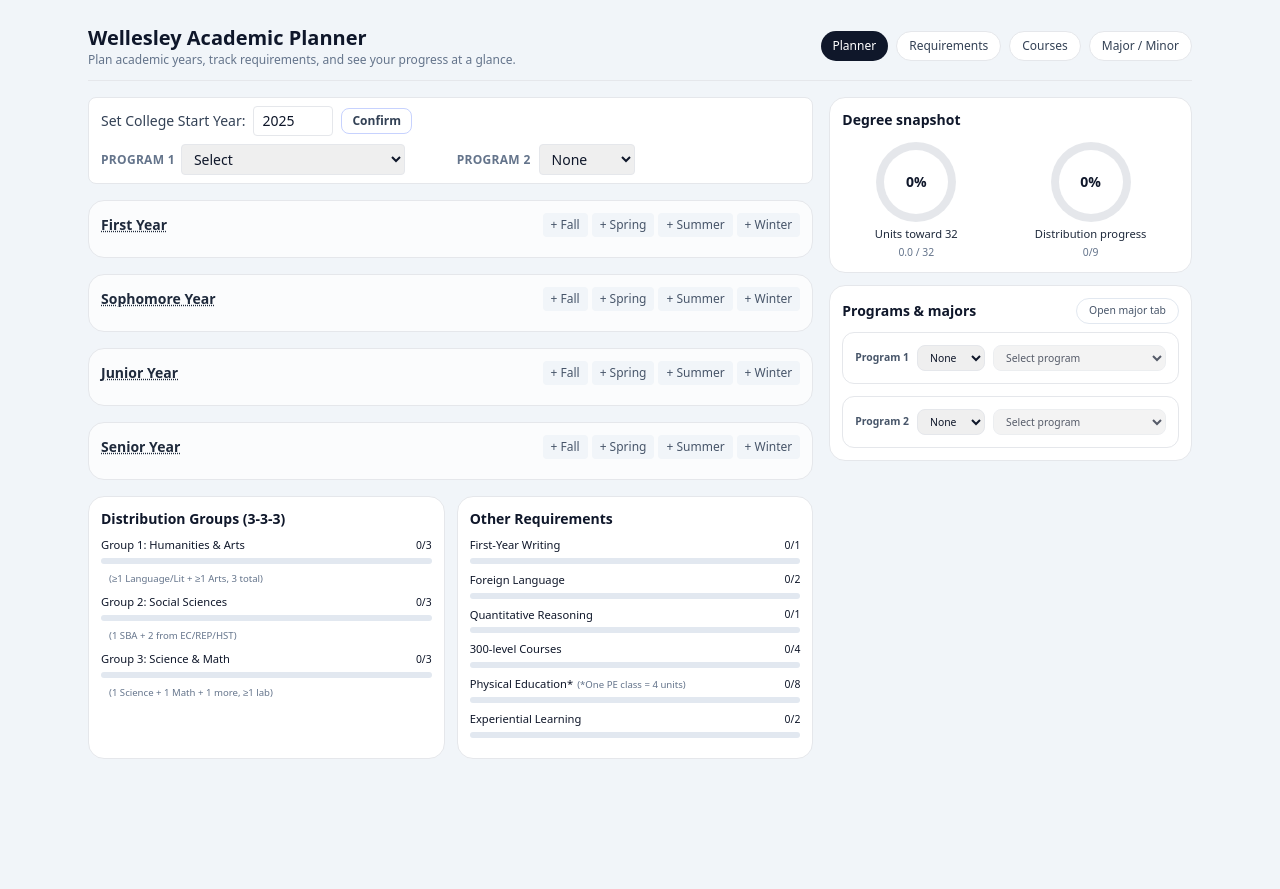
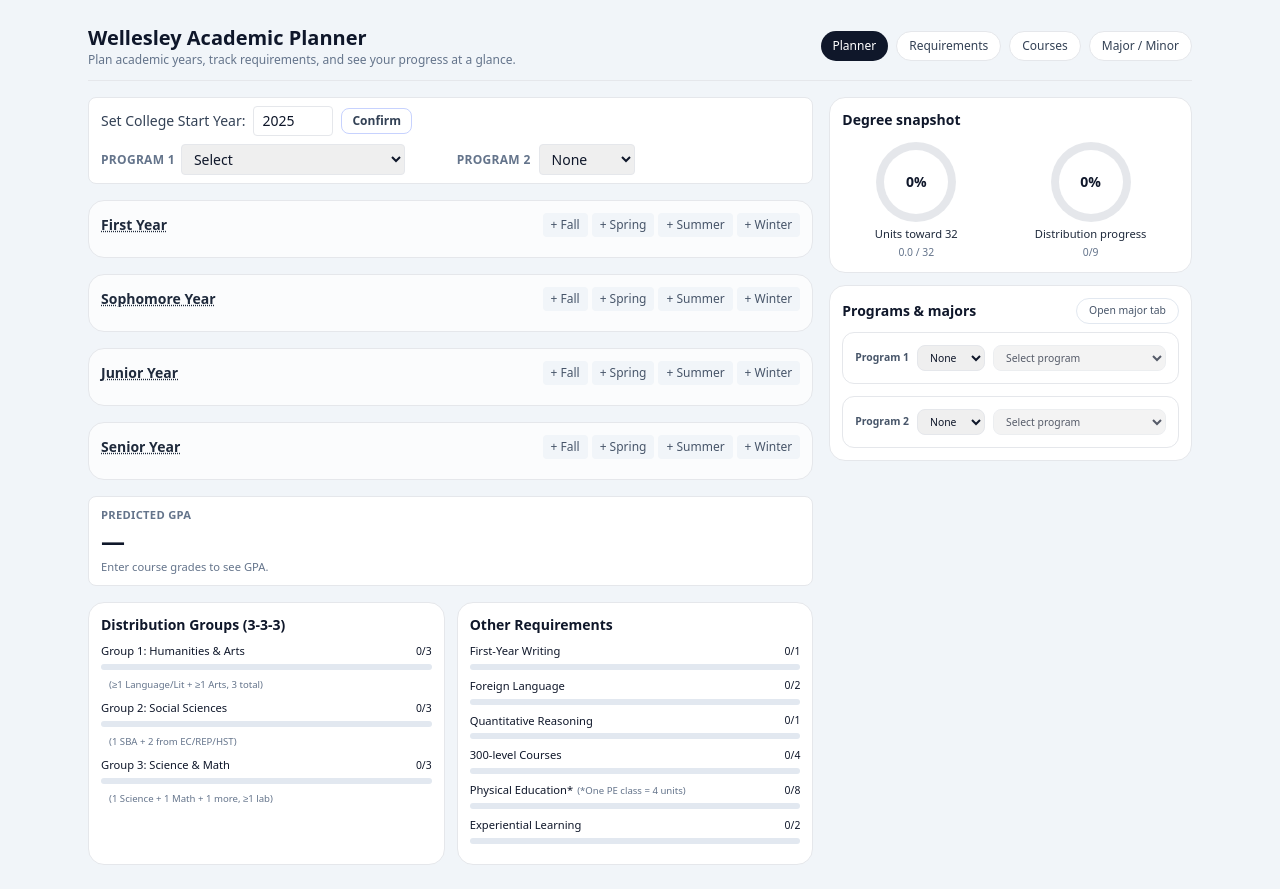
Before and after one commit to myosotis-rain/Wellesley_Degree_Tracker, a React (Vite) app: page / in a window 1280 px wide. Before the commit the page ends 800 px from the top, so only its background shows below. Built offline with nearby package versions, Linux system fonts and the light colour scheme.

Commit message:
feat: added gpa calculation

```diff
--- a/src/app.jsx
+++ b/src/app.jsx
@@ -18,6 +18,11 @@
   compactCourseCode,
   codesMatch,
 } from "./utils.js";
+import {
+  GPA_POINTS,
+  LETTER_GRADE_OPTIONS,
+  NON_LETTER_GRADE_OPTIONS,
+} from "./constants/grades.js";
 import { loadFromLocalStorage, saveToLocalStorage } from "./storage.js";
 import {
   EditableYearLabel,
@@ -74,6 +79,25 @@
 const MAX_CUSTOM_MINOR_REQUIREMENTS = 12;
 const DEFAULT_CUSTOM_MINOR_COUNT = 6;
 const SUBJECT_NAME_SET = new Set(subjectOptions);
+
+
+const calculateGPA = (terms = []) => {
+  let totalCredits = 0;
+  let totalPoints = 0;
+  terms.forEach(term => {
+    (term.slots || []).forEach(slot => {
+      const grade = slot?.grade || "";
+      const points = GPA_POINTS[grade];
+      const credits = parseFloat(slot?.credits) || 0;
+      if (points !== undefined && credits > 0) {
+        totalCredits += credits;
+        totalPoints += points * credits;
+      }
+    });
+  });
+  const gpa = totalCredits > 0 ? totalPoints / totalCredits : 0;
+  return { gpa, totalCredits, totalPoints };
+};
 
 const isCustomMajorValue = (value = "") => {
   if (typeof value !== "string") return false;
@@ -377,6 +401,7 @@
   const [editingCustomMinorId, setEditingCustomMinorId] = useState(null);
   const [editingCustomMinorName, setEditingCustomMinorName] = useState("");
   const [currentTermId, setCurrentTermId] = useState(savedData?.currentTermId || "");
+  const gpaSummary = useMemo(() => calculateGPA(terms), [terms]);
 
   const termById = (id) => terms.find(t => t.id === id) || null;
 
@@ -1113,6 +1138,9 @@
 
   const renderPlan = () => {
     const secondaryMode = showSecondaryMajor ? "Major" : showMinorPlanner ? "Minor" : "None";
+    const gradedUnitsLabel = gpaSummary.totalCredits === 1
+      ? "1 graded unit"
+      : `${formatUnitDisplay(gpaSummary.totalCredits)} graded units`;
     const handleSecondaryModeChange = (mode) => {
       if (mode === "Major") {
         setShowSecondaryMajor(true);
@@ -1238,6 +1266,18 @@
             </div>
           );
         })}
+
+        <div className="rounded-lg border bg-white px-3 py-2 text-sm">
+          <div className="text-[0.7rem] font-semibold uppercase tracking-wide text-slate-500">Predicted GPA</div>
+          <div className="text-2xl font-semibold text-slate-900">
+            {gpaSummary.totalCredits ? gpaSummary.gpa.toFixed(2) : "—"}
+          </div>
+          <p className="text-[0.7rem] text-slate-500">
+            {gpaSummary.totalCredits
+              ? `Based on ${gradedUnitsLabel} using Wellesley’s 4.0 scale.`
+              : "Enter course grades to see GPA."}
+          </p>
+        </div>
 
         <div className="grid gap-3 md:grid-cols-2">
           <div className="rounded-2xl border bg-white p-3 text-[0.75rem]">
@@ -1913,23 +1953,35 @@
   );
 
   const renderCourses = () => {
-    const rows = [];
-    terms.forEach(t => {
-      t.slots.forEach(s => {
-        if (!(s.code || s.title)) return;
-        rows.push({ term: t.label, ...s });
+    const plannedRows = [];
+    const completedRows = [];
+    terms.forEach(term => {
+      (term.slots || []).forEach(slot => {
+        if (!(slot.code || slot.title)) return;
+        const row = { term: term.label, ...slot };
+        const grade = (slot.grade || "").toUpperCase();
+        const isLetter = LETTER_GRADE_OPTIONS.includes(grade);
+        const isCompleted = isLetter || grade === "D";
+        if (isCompleted) {
+          completedRows.push(row);
+        } else if (grade === "E") {
+          // Still counts toward GPA as 0 points, treat as completed
+          completedRows.push(row);
+        } else if (grade === "") {
+          plannedRows.push(row);
+        } else if (["CR", "P", "MCR", "MCRD", "MNCR"].includes(grade)) {
+          completedRows.push(row);
+        } else {
+          plannedRows.push(row);
+        }
       });
     });
 
-    return (
-      <div className="mt-4 rounded-2xl border bg-white p-4 text-xs">
-        <div className="mb-3 text-sm font-semibold text-slate-900">
-          Planned courses
-        </div>
+    const renderCourseTable = (rows, title) => (
+      <div className="rounded-2xl border bg-white p-4 text-xs">
+        <div className="mb-3 text-sm font-semibold text-slate-900">{title}</div>
         {rows.length === 0 ? (
-          <div className="text-[0.75rem] text-slate-500">
-            No courses yet. Add courses from the Planner tab.
-          </div>
+          <div className="text-[0.75rem] text-slate-500">No courses to show.</div>
         ) : (
           <div className="overflow-x-auto">
             <table className="min-w-full border-collapse text-[0.75rem]">
@@ -1939,6 +1991,7 @@
                   <th className="border-b px-2 py-1 text-left">Code</th>
                   <th className="border-b px-2 py-1 text-left">Title</th>
                   <th className="border-b px-2 py-1 text-left">Units</th>
+                  <th className="border-b px-2 py-1 text-left">Grade</th>
                   <th className="border-b px-2 py-1 text-left">Tags</th>
                   <th className="border-b px-2 py-1 text-left">Departments</th>
                 </tr>
@@ -1950,18 +2003,22 @@
                     <td className="border-b px-2 py-1">{r.code}</td>
                     <td className="border-b px-2 py-1">{r.title}</td>
                     <td className="border-b px-2 py-1">{r.credits}</td>
-                    <td className="border-b px-2 py-1">
-                      {r.tags.join(", ")}
-                    </td>
-                    <td className="border-b px-2 py-1">
-                      {r.depts.join(" / ")}
-                    </td>
+                    <td className="border-b px-2 py-1">{r.grade || "—"}</td>
+                    <td className="border-b px-2 py-1">{r.tags.join(", ")}</td>
+                    <td className="border-b px-2 py-1">{r.depts.join(" / ")}</td>
                   </tr>
                 ))}
               </tbody>
             </table>
           </div>
         )}
+      </div>
+    );
+
+    return (
+      <div className="mt-4 space-y-4">
+        {renderCourseTable(plannedRows, "Planned / In-progress courses")}
+        {renderCourseTable(completedRows, "Completed courses")}
       </div>
     );
   };
--- a/src/components.jsx
+++ b/src/components.jsx
@@ -1,6 +1,7 @@
 import { useEffect, useRef, useState } from "react";
 import { requirementTagOptions, subjectOptions } from "./data.js";
 import { clamp01, cx, detectDepartmentFromCode } from "./utils.js";
+import { LETTER_GRADE_OPTIONS, NON_LETTER_GRADE_OPTIONS } from "./constants/grades.js";
 
 // ---- UI helpers ----
 export const Pill = ({ children, className }) => (
@@ -457,7 +458,7 @@
                 </button>
               </div>
 
-              <div className="grid gap-2 md:grid-cols-5">
+              <div className="grid gap-2 md:grid-cols-6">
                 <input
                   name={`slot-${i}-code`}
                   className="rounded-lg border px-2 py-1 text-[0.7rem] md:col-span-1"
@@ -488,6 +489,26 @@
                   <span className="text-[0.65rem] text-slate-500 whitespace-nowrap">
                     {slot.credits === 1 ? "unit" : "units"}
                   </span>
+                </div>
+                <div className="md:col-span-1 flex items-center">
+                  <select
+                    name={`slot-${i}-grade`}
+                    className="w-full rounded-lg border px-2 py-1 text-[0.7rem]"
+                    value={slot.grade || ""}
+                    onChange={(e) => updateField(i, "grade", e.target.value)}
+                  >
+                    <option value="">Grade</option>
+                    <optgroup label="Letter grades">
+                      {LETTER_GRADE_OPTIONS.map(grade => (
+                        <option key={grade} value={grade}>{grade}</option>
+                      ))}
+                    </optgroup>
+                    <optgroup label="Non-letter grades">
+                      {NON_LETTER_GRADE_OPTIONS.map(grade => (
+                        <option key={grade} value={grade}>{grade}</option>
+                      ))}
+                    </optgroup>
+                  </select>
                 </div>
               </div>
 
--- /dev/null
+++ b/src/constants/grades.js
@@ -0,0 +1,21 @@
+export const LETTER_GRADE_OPTIONS = [
+  "A","A-","B+","B","B-","C+","C","C-","D","E","F"
+];
+
+export const NON_LETTER_GRADE_OPTIONS = [
+  "CR","I","INC","MCR","MCRD","MNCR","NCR","NP","P","R","RD","TBG","WDR","XI"
+];
+
+export const GPA_POINTS = {
+  A: 4.0,
+  "A-": 3.67,
+  "B+": 3.33,
+  B: 3.0,
+  "B-": 2.67,
+  "C+": 2.33,
+  C: 2.0,
+  "C-": 1.67,
+  D: 1.0,
+  E: 0,
+  F: 0,
+};
--- a/src/utils.js
+++ b/src/utils.js
@@ -27,6 +27,7 @@
   depts: [],
   source: "Wellesley",
   level: 100,
+  grade: "",
   programs: {},
 });
 
```
